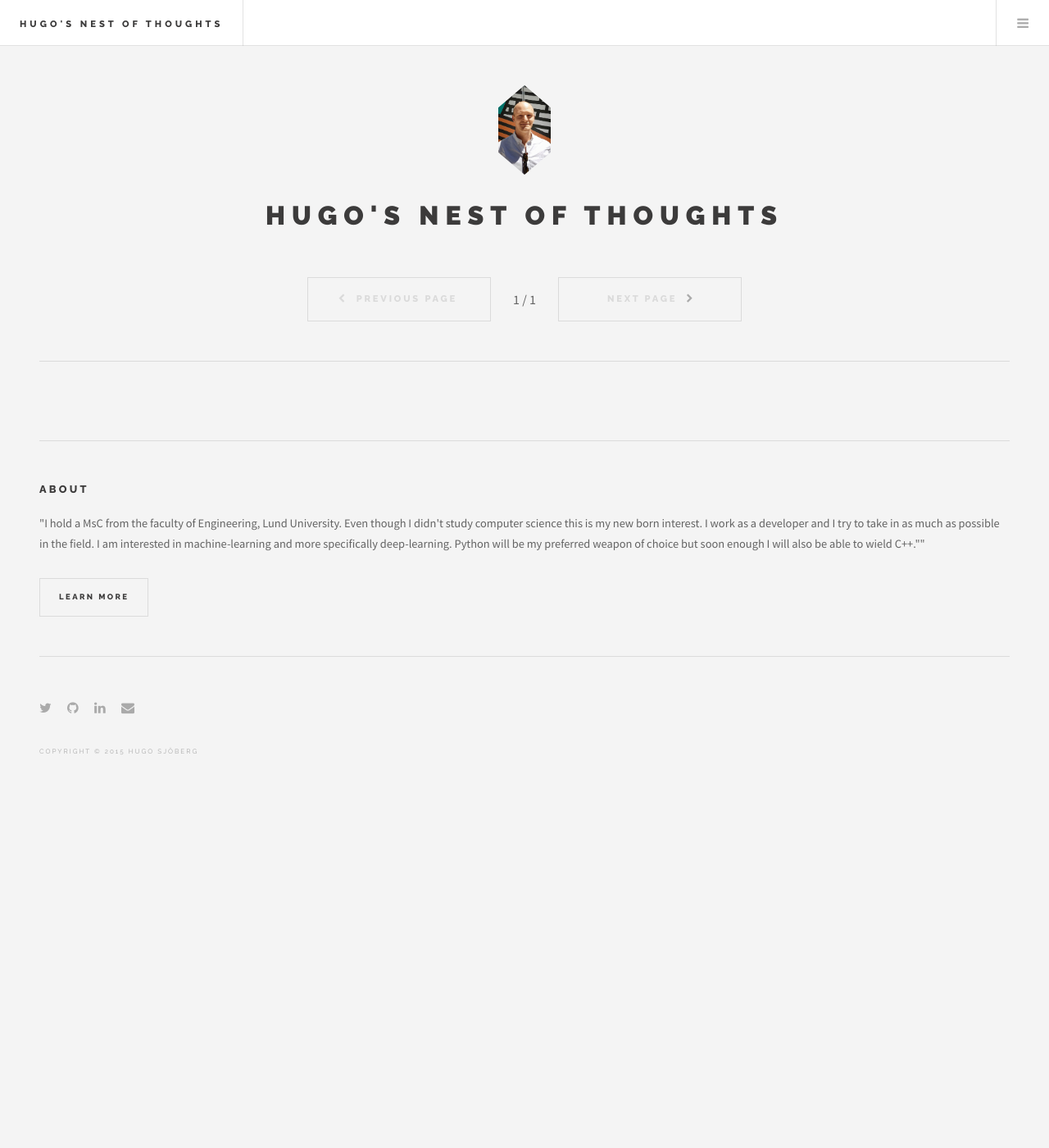
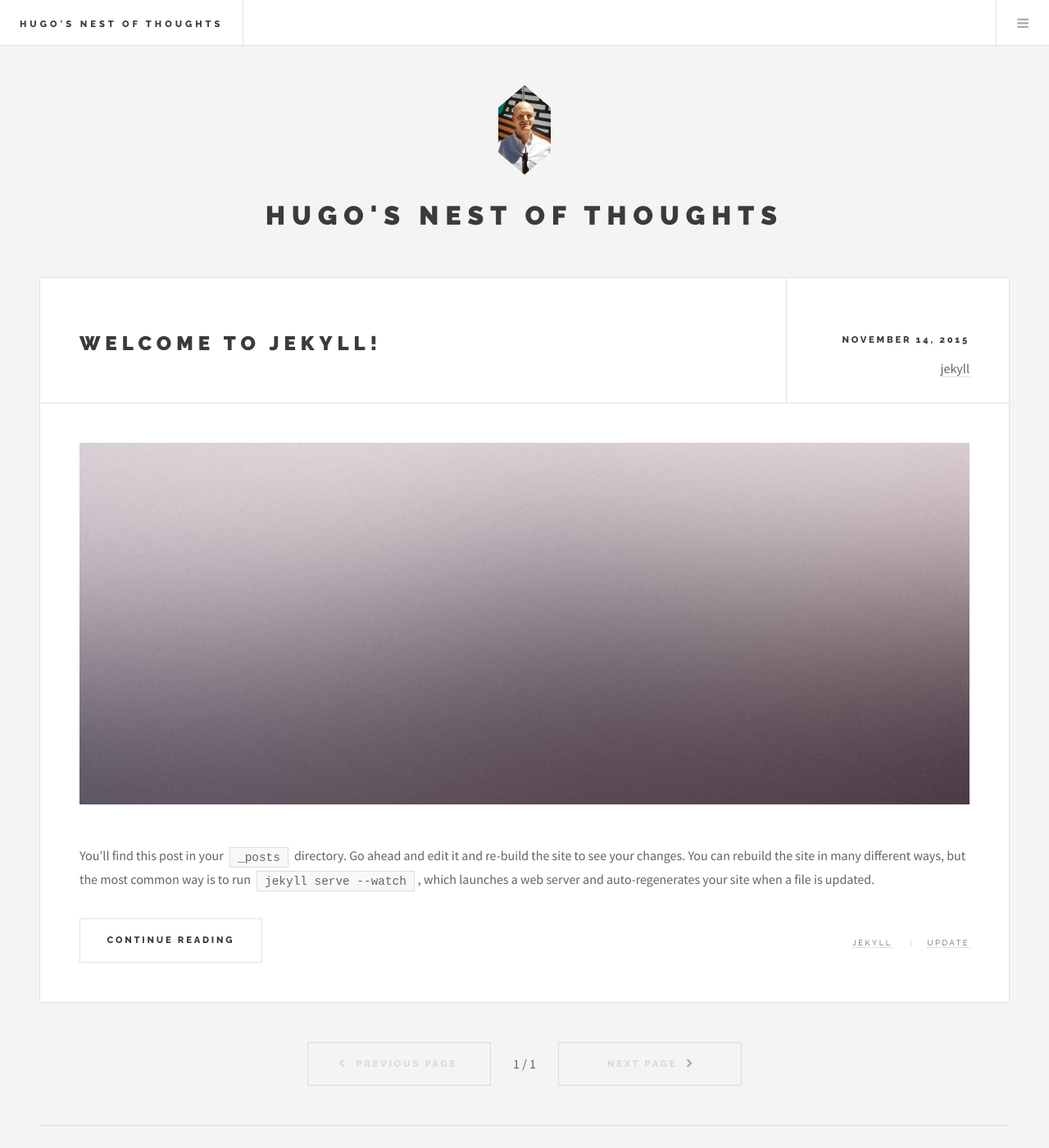
Before and after one commit to hugosjoberg/hugosjoberg.github.io, a Jekyll site: the page built from index.html, in a window 1280 px wide and 1400 px high. Shown: the whole window at 82% size. Built offline with Jekyll 4.4.1, drawn with Linux system fonts in a browser that asks for light colours; the list of posts is cut into pages by our own code; some of the changed text lies outside the part shown.

Commit message:
Trying to get disqus to work

```diff
--- a/_includes/default.html
+++ b/_includes/default.html
@@ -17,7 +17,7 @@
   // _layouts/default.html
 ...
     {% include analytics.html %}
-    {% include disqus.html %}
+
     <script id="dsq-count-scr" src="//https-hugocool24-github-io.disqus.com/count.js" async></script>
   </body>
 
--- a/_layouts/post.html
+++ b/_layouts/post.html
@@ -84,5 +84,6 @@
 			</div>
 		<!-- Scripts -->
 		{% include scripts.html %}
+    {% include disqus.html %}
 	</body>
 </html>
--- /dev/null
+++ b/_posts/2015-11-14-welcome-to-jekyll.markdown
@@ -0,0 +1,28 @@
+---
+layout: post
+title:  "Welcome to Jekyll!"
+date:   2015-11-14 16:52:07
+categories: jekyll update
+tags: jekyll update
+image: /images/pic02.jpg
+comments: true
+---
+You’ll find this post in your `_posts` directory. Go ahead and edit it and re-build the site to see your changes. You can rebuild the site in many different ways, but the most common way is to run `jekyll serve --watch`, which launches a web server and auto-regenerates your site when a file is updated.
+
+To add new posts, simply add a file in the `_posts` directory that follows the convention `YYYY-MM-DD-name-of-post.ext` and includes the necessary front matter. Take a look at the source for this post to get an idea about how it works.
+
+Jekyll also offers powerful support for code snippets:
+
+{% highlight ruby %}
+def print_hi(name)
+  puts "Hi, #{name}"
+end
+print_hi('Tom')
+#=> prints 'Hi, Tom' to STDOUT.
+{% endhighlight %}
+
+Check out the [Jekyll docs][jekyll] for more info on how to get the most out of Jekyll. File all bugs/feature requests at [Jekyll’s GitHub repo][jekyll-gh]. If you have questions, you can ask them on [Jekyll’s dedicated Help repository][jekyll-help].
+
+[jekyll]:      http://jekyllrb.com
+[jekyll-gh]:   https://github.com/jekyll/jekyll
+[jekyll-help]: https://github.com/jekyll/jekyll-help
```
Also changed, not shown: 4 other files.
